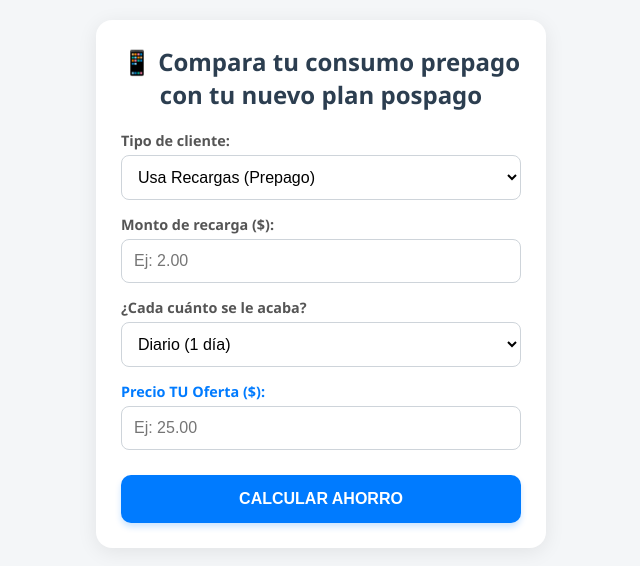
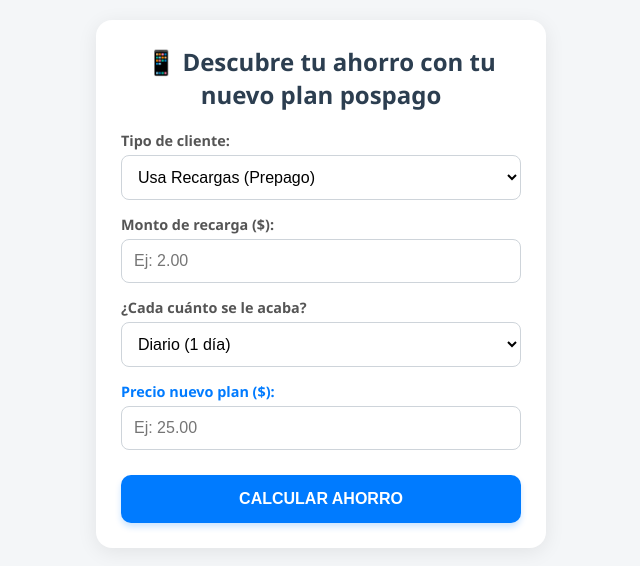
Before and after one commit to hsssst00/AHORRO-POSPAGO, a plain HTML site: page index.html in a window 1280 px wide. Shown: the whole page, without its empty margins (319-959 px from the left). Drawn offline with Linux system fonts and the light colour scheme.

Commit message:
Update calculator HTML structure and content

```diff
--- a/index.html
+++ b/index.html
@@ -47,7 +47,7 @@
 <body>
 
 <div class="container">
-    <h2>📱 Compara tu consumo prepago con tu nuevo plan pospago</h2>
+    <h2>📱 Descubre tu ahorro con tu nuevo plan pospago</h2>
 
     <label>Tipo de cliente:</label>
     <select id="tipoConsumo" onchange="toggleInputs()">
@@ -81,7 +81,7 @@
         <input type="number" id="montoMensual" placeholder="Ej: 35.00" inputmode="decimal">
     </div>
 
-    <label style="color: #007bff;">Precio TU Oferta ($):</label>
+    <label style="color: #007bff;">Precio nuevo plan ($):</label>
     <input type="number" id="miPrecio" placeholder="Ej: 25.00" inputmode="decimal">
 
     <button onclick="calcular()">CALCULAR AHORRO</button>
```
